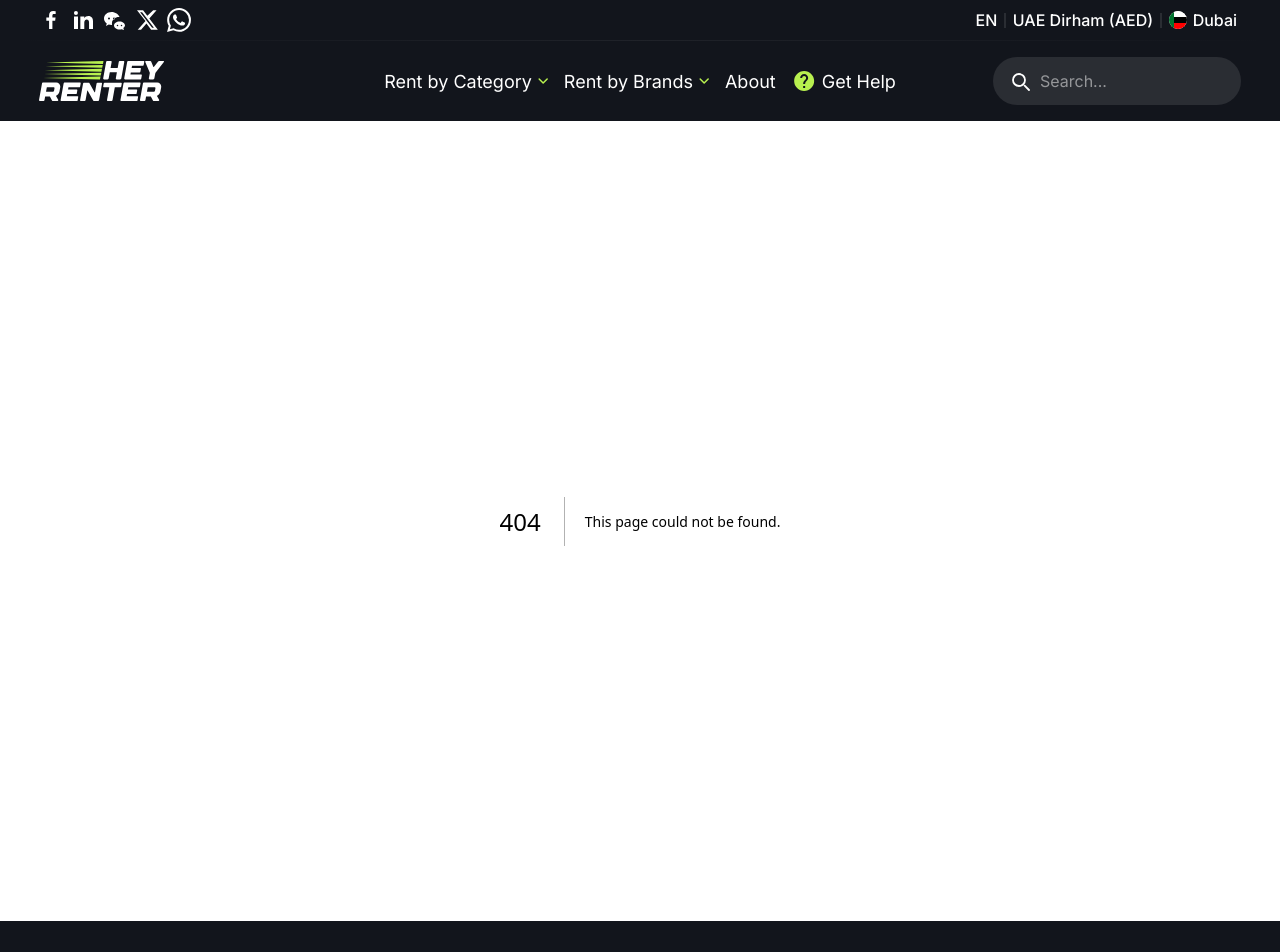
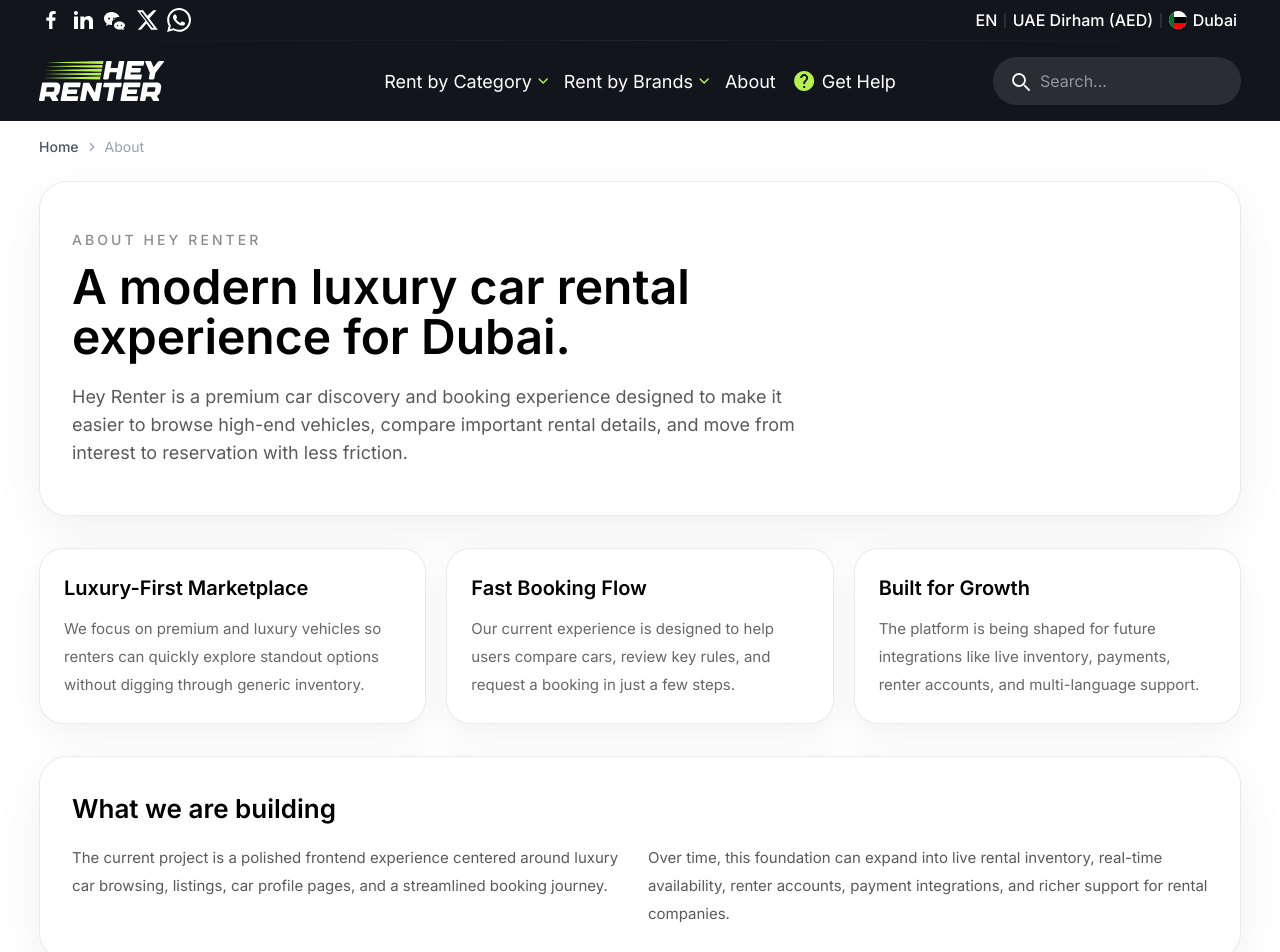
Before and after one commit to tarak6984/hey-renter, a Next.js app: page /about in a window 1280 px wide. Before the commit this address had no page. Shown: the top 952 px of the page. Built offline with nearby package versions, Linux system fonts and the light colour scheme; a web font is replaced by a local one.

Commit message:
feat: add about page and refine pickup modal

```diff
--- /dev/null
+++ b/app/about/page.tsx
@@ -0,0 +1,80 @@
+import { Metadata } from 'next';
+import Breadcrumb from '@/app/components/shared/Breadcrumb';
+
+export const metadata: Metadata = {
+  title: 'About | Hey Renter',
+  description:
+    'Learn more about Hey Renter, our mission, and how we help people find luxury car rentals in Dubai.',
+};
+
+const highlights = [
+  {
+    title: 'Luxury-First Marketplace',
+    body: 'We focus on premium and luxury vehicles so renters can quickly explore standout options without digging through generic inventory.',
+  },
+  {
+    title: 'Fast Booking Flow',
+    body: 'Our current experience is designed to help users compare cars, review key rules, and request a booking in just a few steps.',
+  },
+  {
+    title: 'Built for Growth',
+    body: 'The platform is being shaped for future integrations like live inventory, payments, renter accounts, and multi-language support.',
+  },
+];
+
+export default function AboutPage() {
+  return (
+    <div className="pb-16">
+      <Breadcrumb
+        items={[
+          { label: 'Home', href: '/' },
+          { label: 'About' },
+        ]}
+      />
+
+      <section className="mx-auto flex w-full max-w-[1440px] flex-col gap-8 px-4 pt-2 sm:px-6 md:px-[39px]">
+        <div className="rounded-[28px] border border-black/8 bg-white px-6 py-10 shadow-[0_16px_48px_rgba(0,0,0,0.06)] sm:px-8 sm:py-12">
+          <p className="text-sm font-medium uppercase tracking-[0.22em] text-black/45">
+            About Hey Renter
+          </p>
+          <h1 className="mt-3 max-w-[720px] text-[36px] font-semibold leading-[1.05] text-black sm:text-[48px]">
+            A modern luxury car rental experience for Dubai.
+          </h1>
+          <p className="mt-5 max-w-[760px] text-[16px] leading-7 text-black/65 sm:text-[18px]">
+            Hey Renter is a premium car discovery and booking experience designed to
+            make it easier to browse high-end vehicles, compare important rental
+            details, and move from interest to reservation with less friction.
+          </p>
+        </div>
+
+        <div className="grid gap-5 md:grid-cols-3">
+          {highlights.map((item) => (
+            <article
+              key={item.title}
+              className="rounded-[24px] border border-black/8 bg-white px-6 py-6 shadow-[0_12px_36px_rgba(0,0,0,0.05)]"
+            >
+              <h2 className="text-[20px] font-semibold text-black">{item.title}</h2>
+              <p className="mt-3 text-[15px] leading-7 text-black/60">{item.body}</p>
+            </article>
+          ))}
+        </div>
+
+        <section className="rounded-[28px] border border-black/8 bg-white px-6 py-8 shadow-[0_16px_48px_rgba(0,0,0,0.06)] sm:px-8">
+          <h2 className="text-[26px] font-semibold text-black">What we are building</h2>
+          <div className="mt-4 grid gap-4 text-[15px] leading-7 text-black/65 sm:grid-cols-2">
+            <p>
+              The current project is a polished frontend experience centered around
+              luxury car browsing, listings, car profile pages, and a streamlined
+              booking journey.
+            </p>
+            <p>
+              Over time, this foundation can expand into live rental inventory,
+              real-time availability, renter accounts, payment integrations, and
+              richer support for rental companies.
+            </p>
+          </div>
+        </section>
+      </section>
+    </div>
+  );
+}
--- a/app/components/car-profile/PickupModal.tsx
+++ b/app/components/car-profile/PickupModal.tsx
@@ -356,8 +356,14 @@
                       if (!monthlyRangeStart || (monthlyRangeStart && monthlyRangeEnd)) {
                         setMonthlyRangeStart(ts); setMonthlyRangeEnd(null);
                       } else {
-                        if (ts < monthlyRangeStart) { setMonthlyRangeEnd(monthlyRangeStart); setMonthlyRangeStart(ts); }
-                        else setMonthlyRangeEnd(ts);
+                        if (ts < monthlyRangeStart) {
+                          setMonthlyRangeEnd(monthlyRangeStart);
+                          setMonthlyRangeStart(ts);
+                          setMonths(getRangeMonthCount(ts, monthlyRangeStart));
+                        } else {
+                          setMonthlyRangeEnd(ts);
+                          setMonths(getRangeMonthCount(monthlyRangeStart, ts));
+                        }
                       }
                     }}
                     onBack={() => setShowMonthlyCalendar(false)}
@@ -509,6 +515,8 @@
   return (
     <>
       {Array.from({ length: dotCount }, (_, index) => {
+        if (index === 0) return null;
+
         const angle = (-90 + (index * step)) * (Math.PI / 180);
         const x = cx + radius * Math.cos(angle);
         const y = cy + radius * Math.sin(angle);
@@ -534,6 +542,16 @@
 function fmtDateFull(ts: number) {
   const d = new Date(ts);
   return `${MONTH_NAMES[d.getMonth()].slice(0,3)} ${d.getDate()}, ${d.getFullYear()}`;
+}
+
+function getRangeMonthCount(startTs: number, endTs: number) {
+  const start = new Date(startTs);
+  const end = new Date(endTs);
+  const calendarMonthDiff =
+    ((end.getFullYear() - start.getFullYear()) * 12) +
+    (end.getMonth() - start.getMonth());
+
+  return Math.max(1, Math.min(12, calendarMonthDiff || 1));
 }
 
 /* ── CalendarPicker – stores dates as timestamps, supports cross-month/year ── */
@@ -635,8 +653,8 @@
   const MAX = 12;
   const size = 313;
   const cx = 156.5; const cy = 156.5;
-  const r = 121.5;
-  const arcStrokeWidth = 56;
+  const r = 118;
+  const arcStrokeWidth = 52;
   const svgRef = useRef<SVGSVGElement>(null);
   const isDragging = useRef(false);
 
@@ -681,8 +699,14 @@
       >
         <defs>
           <filter id="monthArcGlow" x="-50%" y="-50%" width="200%" height="200%">
+            <feDropShadow dx="0" dy="0" stdDeviation="7.5" floodColor="#A8EE2B" floodOpacity="0.34" />
             <feDropShadow dx="0" dy="-1.5" stdDeviation="3" floodColor="#C4F46B" floodOpacity="0.55" />
             <feDropShadow dx="0" dy="2.5" stdDeviation="4" floodColor="#90D516" floodOpacity="0.45" />
+          </filter>
+          <filter id="monthHandleGlow" x="-80%" y="-80%" width="260%" height="260%">
+            <feDropShadow dx="0" dy="2.5" stdDeviation="4.5" floodColor="#8FD613" floodOpacity="0.7" />
+            <feDropShadow dx="0" dy="7" stdDeviation="8" floodColor="#A8EE2B" floodOpacity="0.34" />
+            <feDropShadow dx="0" dy="2" stdDeviation="2.2" floodColor="#000000" floodOpacity="0.24" />
           </filter>
           <linearGradient id="monthArcGradient" x1="154" y1="4" x2="309" y2="187" gradientUnits="userSpaceOnUse">
             <stop offset="0%" stopColor="#C0F15A" />
@@ -707,7 +731,7 @@
           fill="none"
           stroke="url(#monthArcGradient)"
           strokeWidth={arcStrokeWidth}
-          strokeLinecap="round"
+          strokeLinecap="butt"
           strokeDasharray={`${arcLength} ${circumference}`}
           transform={`rotate(-90 ${cx} ${cy})`}
           filter="url(#monthArcGlow)"
@@ -729,6 +753,7 @@
           width="54.04"
           height="54.04"
           preserveAspectRatio="xMidYMid meet"
+          filter="url(#monthHandleGlow)"
           style={{ cursor: 'grab' }}
           onPointerDown={onHandlePointerDown}
         />
@@ -750,8 +775,8 @@
   const MAX = 12;
   const size = 313;
   const cx = 156.5; const cy = 156.5;
-  const r = 121.5;
-  const arcStrokeWidth = 56;
+  const r = 118;
+  const arcStrokeWidth = 52;
 
   const svgRef = useRef<SVGSVGElement>(null);
   const isDragging = useRef(false);
@@ -805,8 +830,14 @@
       >
         <defs>
           <filter id="hourArcGlow" x="-50%" y="-50%" width="200%" height="200%">
+            <feDropShadow dx="0" dy="0" stdDeviation="7.5" floodColor="#A8EE2B" floodOpacity="0.34" />
             <feDropShadow dx="0" dy="-1.5" stdDeviation="3" floodColor="#C4F46B" floodOpacity="0.55" />
             <feDropShadow dx="0" dy="2.5" stdDeviation="4" floodColor="#90D516" floodOpacity="0.45" />
+          </filter>
+          <filter id="hourHandleGlow" x="-80%" y="-80%" width="260%" height="260%">
+            <feDropShadow dx="0" dy="2.5" stdDeviation="4.5" floodColor="#8FD613" floodOpacity="0.7" />
+            <feDropShadow dx="0" dy="7" stdDeviation="8" floodColor="#A8EE2B" floodOpacity="0.34" />
+            <feDropShadow dx="0" dy="2" stdDeviation="2.2" floodColor="#000000" floodOpacity="0.24" />
           </filter>
           <linearGradient id="hourArcGradient" x1="154" y1="4" x2="309" y2="187" gradientUnits="userSpaceOnUse">
             <stop offset="0%" stopColor="#C0F15A" />
@@ -823,14 +854,14 @@
           fill="none"
           stroke="url(#hourArcGradient)"
           strokeWidth={arcStrokeWidth}
-          strokeLinecap="round"
+          strokeLinecap="butt"
           strokeDasharray={`${arcLength} ${circumference}`}
           transform={`rotate(-90 ${cx} ${cy})`}
           filter="url(#hourArcGlow)"
           style={{ pointerEvents: 'none' }}
         />
         <image href="/assets/calendar/Ellipse.svg" x="37.12" y="54.41" width="238.76" height="238.76" preserveAspectRatio="xMidYMid meet" style={{ pointerEvents: 'none' }} />
-        <image href="/assets/calendar/Handle.svg" x={hx - 27.02} y={hy - 27.02} width="54.04" height="54.04" preserveAspectRatio="xMidYMid meet" style={{ cursor: 'grab' }} onPointerDown={onHandlePointerDown} />
+        <image href="/assets/calendar/Handle.svg" x={hx - 27.02} y={hy - 27.02} width="54.04" height="54.04" preserveAspectRatio="xMidYMid meet" filter="url(#hourHandleGlow)" style={{ cursor: 'grab' }} onPointerDown={onHandlePointerDown} />
         <text x={cx} y={cy - 12} textAnchor="middle" dominantBaseline="middle"
           style={{ fontFamily: 'var(--font-tt-norms)', fontSize: '60px', fontWeight: 700, fill: 'rgb(30,30,30)', pointerEvents: 'none' }}
         >{hours}</text>
```
